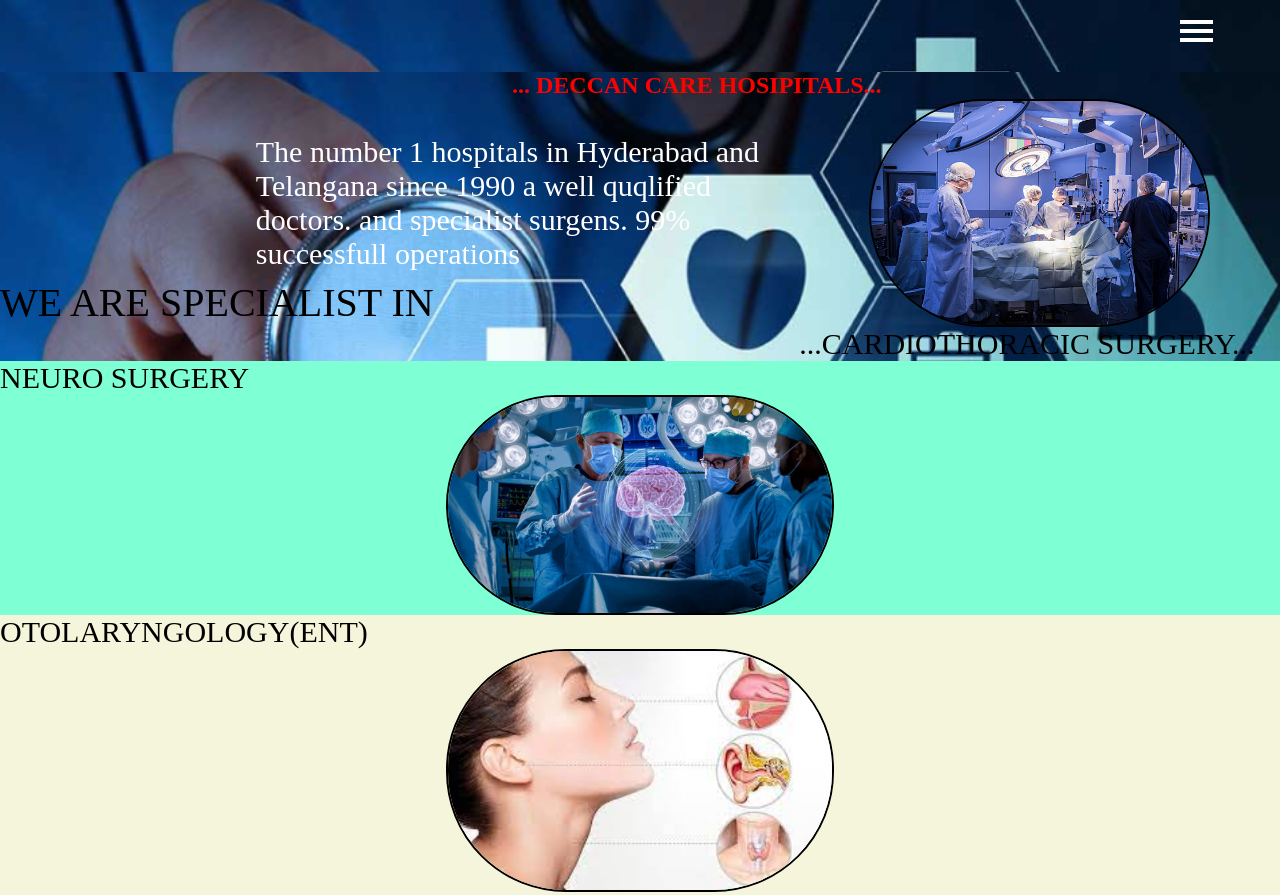
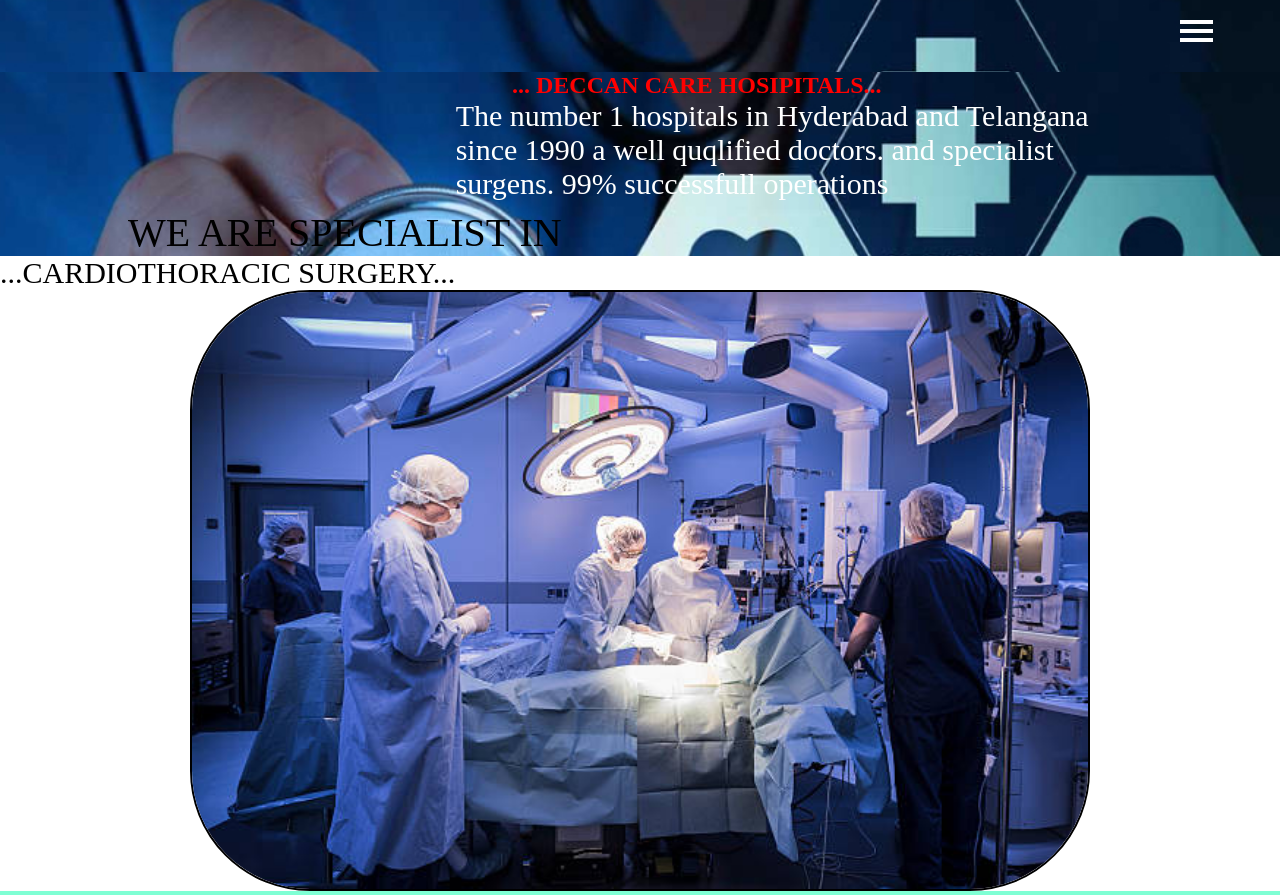
Before and after one commit to Imamshaik786/deccancare, a plain HTML site: page index.html in a window 1280 px wide. Shown: the top 895 px of the page. Drawn offline with Linux system fonts and the light colour scheme.

Commit message:
Update index.html

```diff
--- a/index.html
+++ b/index.html
@@ -111,11 +111,15 @@
                 </div>
 
 
-                <div class="secondhalf">
-                    <img src="cardio.jpg" alt="cardioimg">
-                    <p class="text-big3">...CARDIOTHORACIC SURGERY...</p>
 
-                </div>
+            </div>
+        </section>
+     <section class="secondhalf">
+            <p class="text-big3">...CARDIOTHORACIC SURGERY...</p>
+
+            <div>
+                <img src="cardio.jpg" alt="cardioimg">
+
             </div>
         </section>
         <section class="secleft">
```
